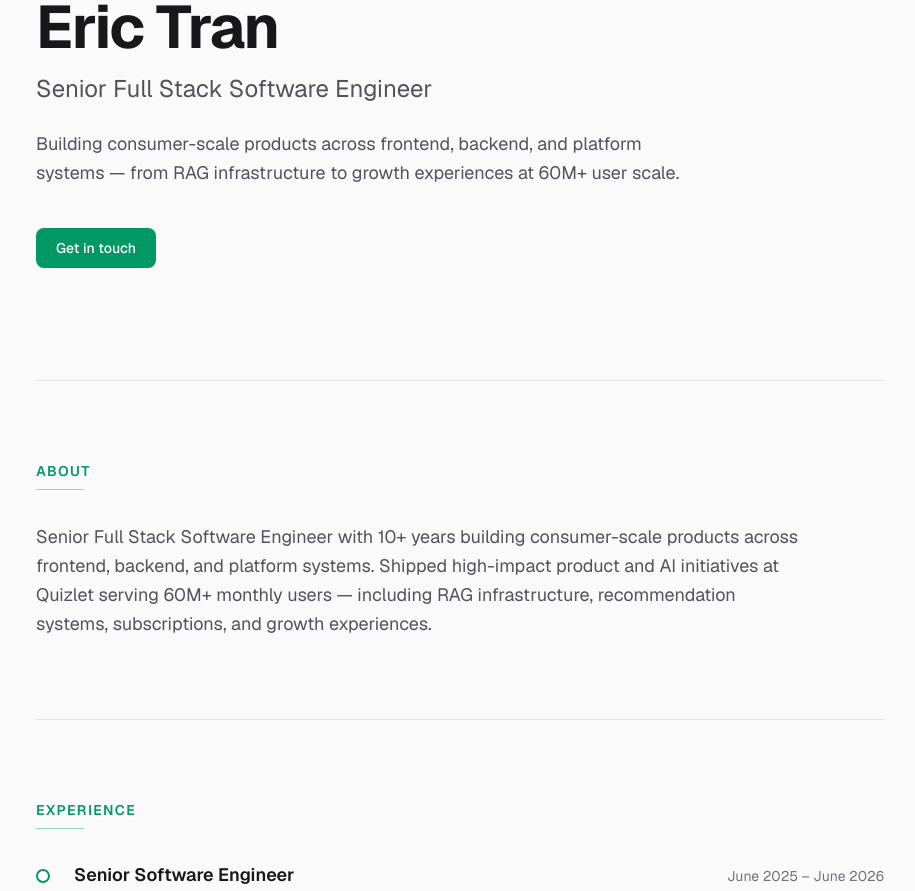
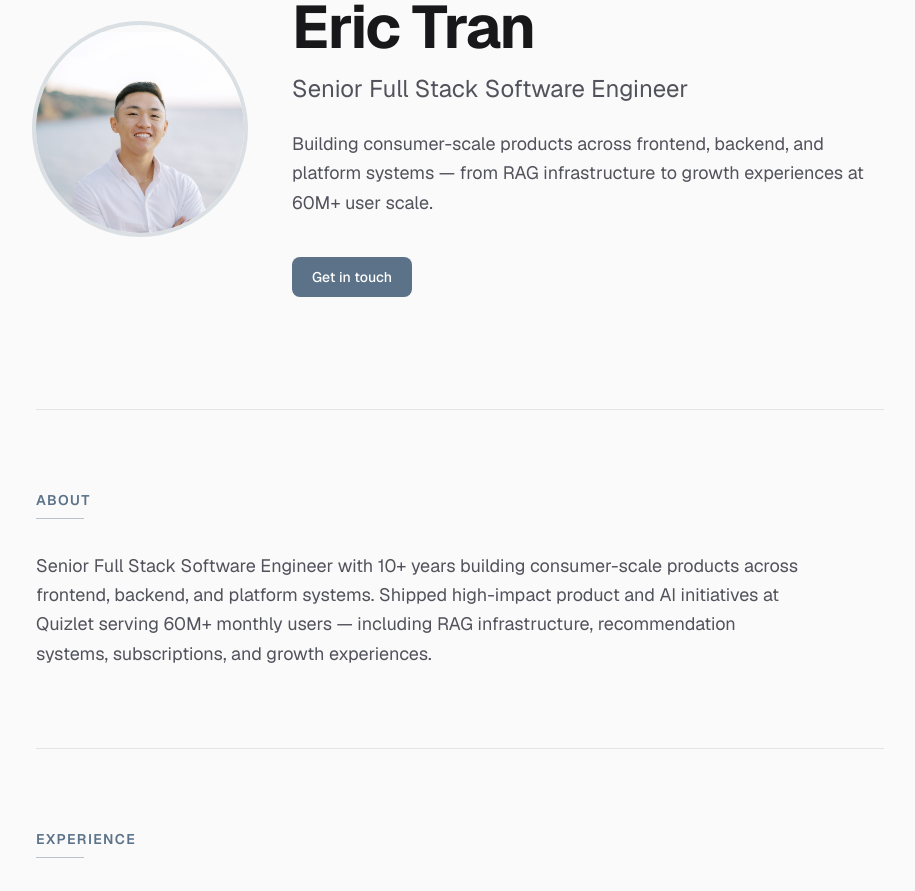
Before and after one commit to etran04/etran04.github.io, a Next.js app: page / in a window 1280 px wide. Shown: the part 200-1091 px from the top of the page, without its empty margins (180-1095 px from the left). Built offline with nearby package versions, Linux system fonts and the light colour scheme.

Commit message:
add profile picture and update color pallete

```diff
--- a/app/globals.css
+++ b/app/globals.css
@@ -3,19 +3,25 @@
 :root {
   --background: #fafafa;
   --foreground: #18181b;
-  --accent: #059669;
+  --accent: #5b7289;
+  --accent-hover: #4a6178;
+  --accent-muted: rgb(91 114 137 / 0.4);
 }
 
 .dark {
   --background: #09090b;
   --foreground: #fafafa;
-  --accent: #34d399;
+  --accent: #9db4c4;
+  --accent-hover: #b5cad8;
+  --accent-muted: rgb(157 180 196 / 0.4);
 }
 
 @theme inline {
   --color-background: var(--background);
   --color-foreground: var(--foreground);
   --color-accent: var(--accent);
+  --color-accent-hover: var(--accent-hover);
+  --color-accent-muted: var(--accent-muted);
   --font-sans: var(--font-geist-sans);
   --font-mono: var(--font-geist-mono);
 }
--- a/app/layout.tsx
+++ b/app/layout.tsx
@@ -43,7 +43,7 @@ export default function RootLayout({
         <ThemeProvider attribute="class" defaultTheme="system" enableSystem>
           <a
             href="#main-content"
-            className="sr-only focus:not-sr-only focus:absolute focus:top-4 focus:left-4 focus:z-50 focus:rounded-lg focus:bg-emerald-600 focus:px-4 focus:py-2 focus:text-white"
+            className="sr-only focus:not-sr-only focus:absolute focus:top-4 focus:left-4 focus:z-50 focus:rounded-lg focus:bg-accent focus:px-4 focus:py-2 focus:text-white"
           >
             Skip to content
           </a>
--- a/components/sections/experience.tsx
+++ b/components/sections/experience.tsx
@@ -20,7 +20,7 @@ export function Experience() {
             )}
             <div className="flex gap-4 md:gap-6">
               <span
-                className="mt-2 hidden h-3.5 w-3.5 shrink-0 rounded-full border-2 border-emerald-600 bg-white md:block dark:border-emerald-400 dark:bg-zinc-950"
+                className="mt-2 hidden h-3.5 w-3.5 shrink-0 rounded-full border-2 border-accent bg-white md:block dark:bg-zinc-950"
                 aria-hidden
               />
               <div className="min-w-0 flex-1">
@@ -29,7 +29,7 @@ export function Experience() {
                     <h3 className="text-lg font-semibold text-zinc-900 dark:text-zinc-100">
                       {job.role}
                     </h3>
-                    <p className="text-emerald-600 dark:text-emerald-400">
+                    <p className="text-accent">
                       {job.company} · {job.location}
                     </p>
                   </div>
@@ -44,7 +44,7 @@ export function Experience() {
                       className="flex gap-3 text-zinc-600 dark:text-zinc-400"
                     >
                       <span
-                        className="mt-2 h-1.5 w-1.5 shrink-0 rounded-full bg-emerald-600 dark:bg-emerald-400"
+                        className="mt-2 h-1.5 w-1.5 shrink-0 rounded-full bg-accent"
                         aria-hidden
                       />
                       <span className="leading-relaxed">{bullet}</span>
--- a/components/sections/hero.tsx
+++ b/components/sections/hero.tsx
@@ -1,10 +1,22 @@
 import { resume } from "@/data/resume";
 import { Button } from "@/components/ui/button";
+import Image from "next/image";
 
 export function Hero() {
   return (
     <section className="animate-fade-in pt-16 pb-20 md:pt-24 md:pb-28">
-      <p className="mb-4 text-sm font-medium text-emerald-600 dark:text-emerald-400">
+      <div className="flex flex-col items-center gap-10 md:flex-row md:items-center md:gap-12">
+        <div className="relative h-44 w-44 shrink-0 overflow-hidden rounded-full ring-4 ring-accent/20 md:h-52 md:w-52">
+          <Image
+            src="/profile.png"
+            alt={`Portrait of ${resume.name}`}
+            fill
+            className="object-cover object-[center_-10%]"
+            priority
+          />
+        </div>
+        <div className="min-w-0 flex-1 text-center md:text-left">
+          <p className="mb-4 text-sm font-medium text-accent">
             {resume.location}
           </p>
           <h1 className="text-4xl font-bold tracking-tight text-zinc-900 sm:text-5xl md:text-6xl dark:text-zinc-50">
@@ -18,8 +30,10 @@ export function Hero() {
             systems — from RAG infrastructure to growth experiences at 60M+ user
             scale.
           </p>
-      <div className="mt-10 flex flex-wrap gap-4">
+          <div className="mt-10 flex flex-wrap justify-center gap-4 md:justify-start">
             <Button href="#contact">Get in touch</Button>
+          </div>
+        </div>
       </div>
     </section>
   );
--- a/components/sections/projects.tsx
+++ b/components/sections/projects.tsx
@@ -37,7 +37,7 @@ export function Projects() {
                   className="flex gap-3 text-zinc-600 dark:text-zinc-400"
                 >
                   <span
-                    className="mt-2 h-1.5 w-1.5 shrink-0 rounded-full bg-emerald-600 dark:bg-emerald-400"
+                    className="mt-2 h-1.5 w-1.5 shrink-0 rounded-full bg-accent"
                     aria-hidden
                   />
                   <span className="leading-relaxed">{bullet}</span>
--- a/components/ui/button.tsx
+++ b/components/ui/button.tsx
@@ -7,7 +7,7 @@ type ButtonProps = ComponentProps<"a"> & {
 
 const variants = {
   primary:
-    "bg-emerald-600 text-white hover:bg-emerald-500 dark:bg-emerald-500 dark:hover:bg-emerald-400",
+    "bg-accent text-white hover:bg-accent-hover",
   secondary:
     "border border-zinc-300 bg-white text-zinc-900 hover:bg-zinc-50 dark:border-zinc-700 dark:bg-zinc-900 dark:text-zinc-100 dark:hover:bg-zinc-800",
   ghost:
@@ -22,7 +22,7 @@ export function Button({
   return (
     <a
       className={cn(
-        "inline-flex items-center justify-center gap-2 rounded-lg px-5 py-2.5 text-sm font-medium transition-colors focus-visible:outline-none focus-visible:ring-2 focus-visible:ring-emerald-500 focus-visible:ring-offset-2 dark:focus-visible:ring-offset-zinc-950",
+        "inline-flex items-center justify-center gap-2 rounded-lg px-5 py-2.5 text-sm font-medium transition-colors focus-visible:outline-none focus-visible:ring-2 focus-visible:ring-accent focus-visible:ring-offset-2 dark:focus-visible:ring-offset-zinc-950",
         variants[variant],
         className,
       )}
--- a/components/ui/section-heading.tsx
+++ b/components/ui/section-heading.tsx
@@ -11,11 +11,11 @@ export function SectionHeading({ id, title, className }: SectionHeadingProps) {
     <div className={cn("mb-8", className)}>
       <h2
         id={id}
-        className="text-sm font-semibold uppercase tracking-widest text-emerald-600 dark:text-emerald-400"
+        className="text-sm font-semibold uppercase tracking-widest text-accent"
       >
         {title}
       </h2>
-      <div className="mt-2 h-px w-12 bg-emerald-600/40 dark:bg-emerald-400/40" />
+      <div className="mt-2 h-px w-12 bg-accent-muted" />
     </div>
   );
 }
```
Also changed, not shown: public/profile.png (added). Lines whose indentation alone changed are shown as unchanged.
